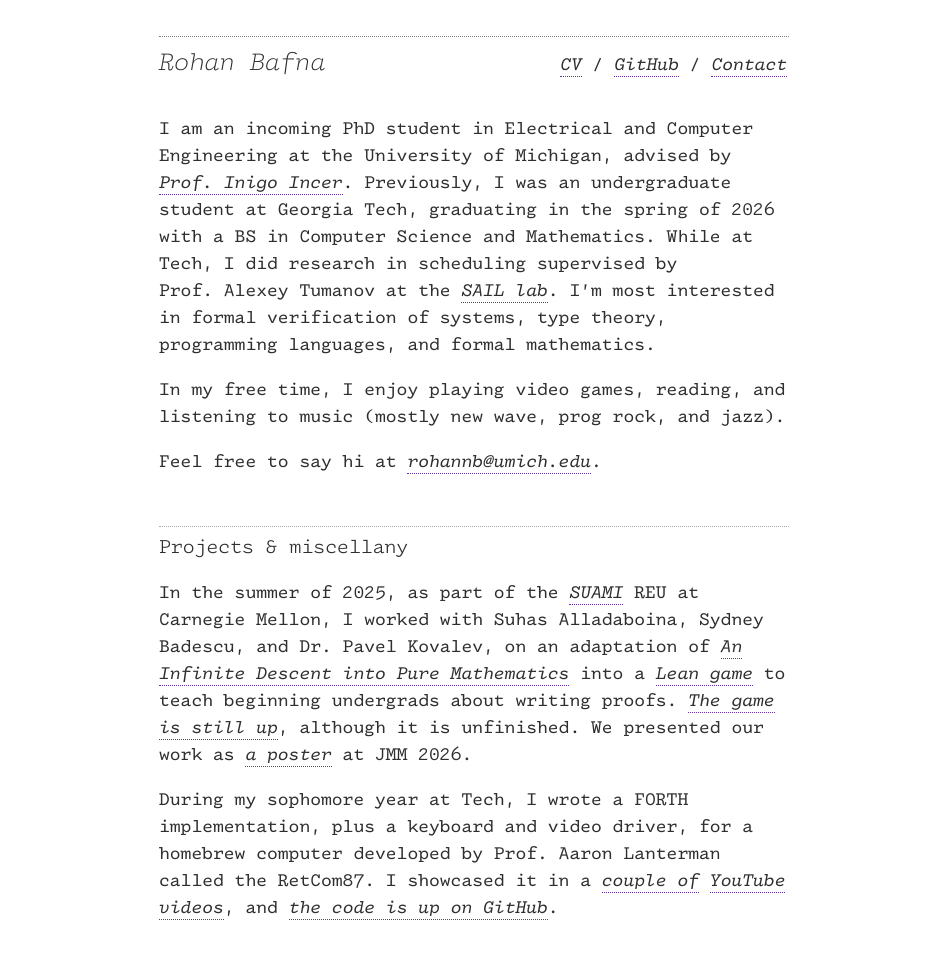
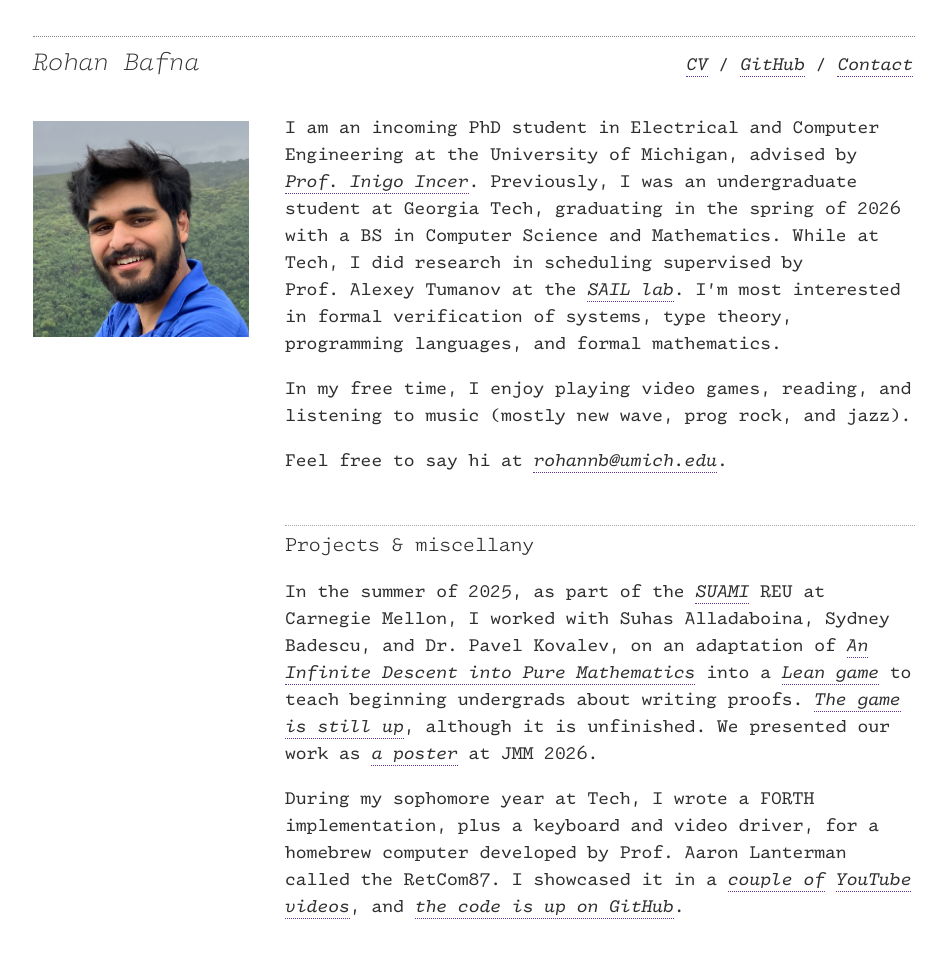
Before and after one commit to rohanbafna/rohanbafna.github.io, a Jekyll site: the page built from index.md, in a window 1280 px wide. Shown: the whole page, without its empty margins (166-1112 px from the left). Built offline with Jekyll 4.4.1, drawn with Linux system fonts in a browser that asks for light colours.

Commit message:
Update site layout to include image of me

```diff
--- a/_layouts/default.html
+++ b/_layouts/default.html
@@ -11,6 +11,7 @@
     <!-- Fix flash of unstyled content in Firefox.
     https://stackoverflow.com/a/57888310 -->
     <script>0</script>
+    <div id="content">
       <header>
         <h1>{{ site.title }}</h1>
         <nav>
@@ -22,10 +23,11 @@
         </nav>
       </header>
       <aside id="portrait">
-      <img src="/me.jpg" alt="A picture of me">
+        <img src="/me.jpg" alt="My picture">
       </aside>
       <main>
         {{ content }}
       </main>
+    </div>
   </body>
 </html>
--- a/_sass/layout.scss
+++ b/_sass/layout.scss
@@ -1,19 +1,42 @@
+$main-width-max: 35rem;
+$aside-width-large: 12rem;
+$aside-width-small: 4rem;
+$column-gap-large: 2rem;
+$row-gap: 2rem;
+
+$content-width-large: $main-width-max + $aside-width-large + $column-gap-large;
+$min-margin: 1rem;
+$content-box-large: $content-width-large + 2 * $min-margin;
+
 body {
-    max-width: 35rem;
+    margin: 0px $min-margin;
+}
+
+#content {
+    max-width: $content-width-large;
     margin: 2rem auto;
     padding-top: 0.5rem;
     border-top: 1px dotted gray;
+
+    display: flex;
+    flex-wrap: wrap;
+    column-gap: $column-gap-large;
+    row-gap: $row-gap;
+    justify-content: space-between;
 }
 
 header {
+    flex: 100%;
+
     display: flex;
     flex-flow: row wrap;
     justify-content: space-between;
     align-items: baseline;
-    margin-bottom: 1.5rem;
+    column-gap: 1.5rem;
+    row-gap: 0.4rem;
 
     h1 {
-        margin: 0px 1em 0.4em 0px;
+        margin: 0px;
         padding: 0px;
     }
 
@@ -41,6 +64,41 @@ header {
     }
 }
 
+main {
+    flex: $main-width-max;
+}
+
+main > :first-child { margin-top: 0px; }
+main > :last-child { margin-bottom: 0px; }
+
 #portrait {
-    display: none;
+    flex: $aside-width-large;
+    img {
+        display: block;
+        width: $aside-width-large;
+        height: $aside-width-large;
+        padding-top: calc(1rem / 3);       // align with top of text
+    }
 }
+
+@media (width < $content-box-large * $font-size-min / 1rem) {
+    #content {
+        max-width: $main-width-max;
+    }
+
+    header {
+        flex: none;
+        flex-direction: column;
+        h1 { font-size: 1.6em; }
+    }
+
+    #portrait {
+        flex: none;
+        display: block;
+        img {
+            padding: 0rem 0.05rem;
+            width: $aside-width-small;
+            height: $aside-width-small;
+        };
+    }
+}
--- a/_sass/typography.scss
+++ b/_sass/typography.scss
@@ -1,7 +1,11 @@
 @import "drafting-mono";
 
+$font-size-min: 12px;
+$font-size-normal: 1.8vw;
+$font-size-max: 18px;
+
 html {
-    font: normal clamp(15px, 2.5vw, 18px) "Drafting* Mono", monospace;
+    font: normal clamp($font-size-min, $font-size-normal, $font-size-max) "Drafting* Mono", monospace;
     background: #fff;
     color: #2e2e2e;
 }
--- a/style.scss
+++ b/style.scss
@@ -1,5 +1,5 @@
 ---
 ---
 
+@import "typography";
 @import "layout";
-@import "typography";
```
Lines whose indentation alone changed are shown as unchanged.
